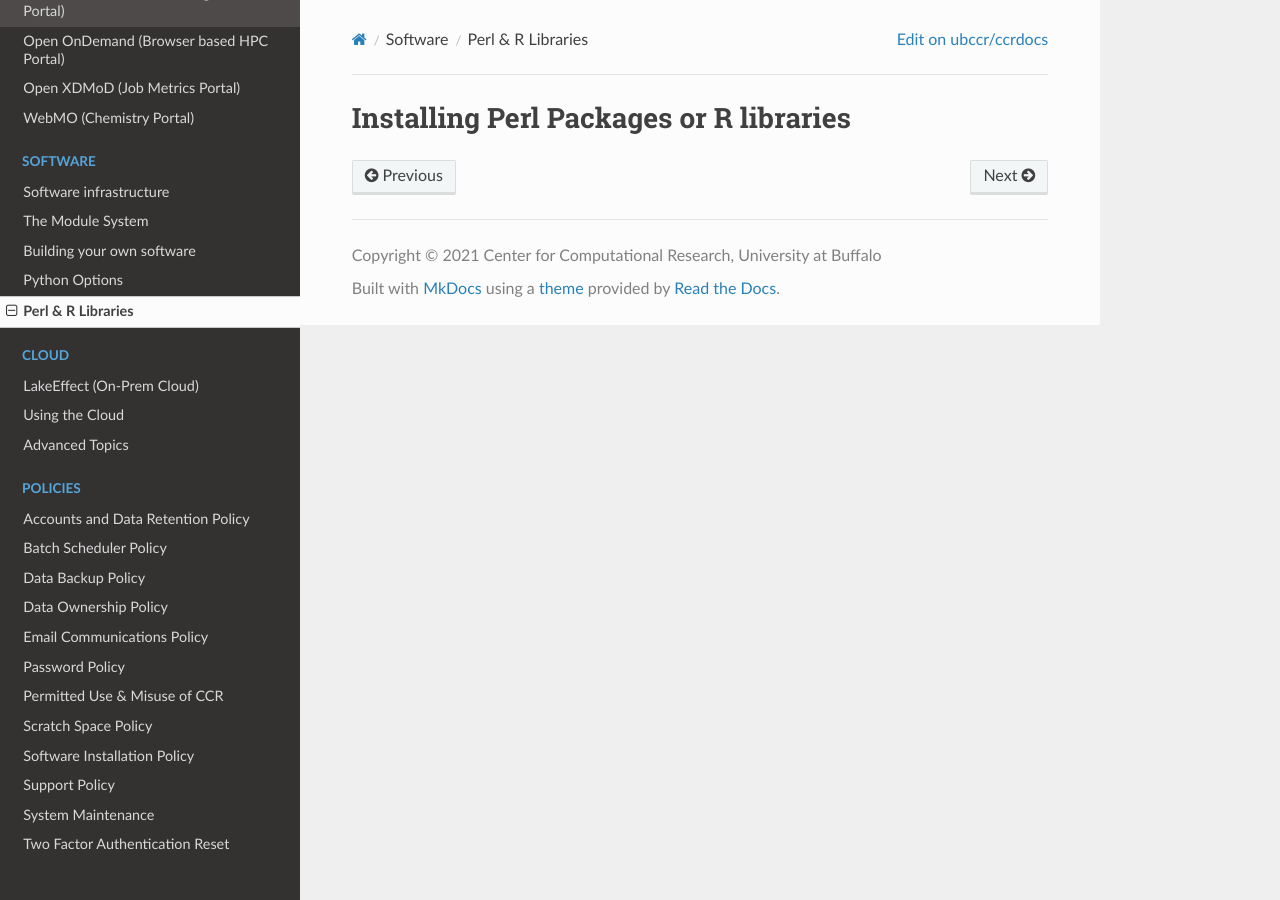
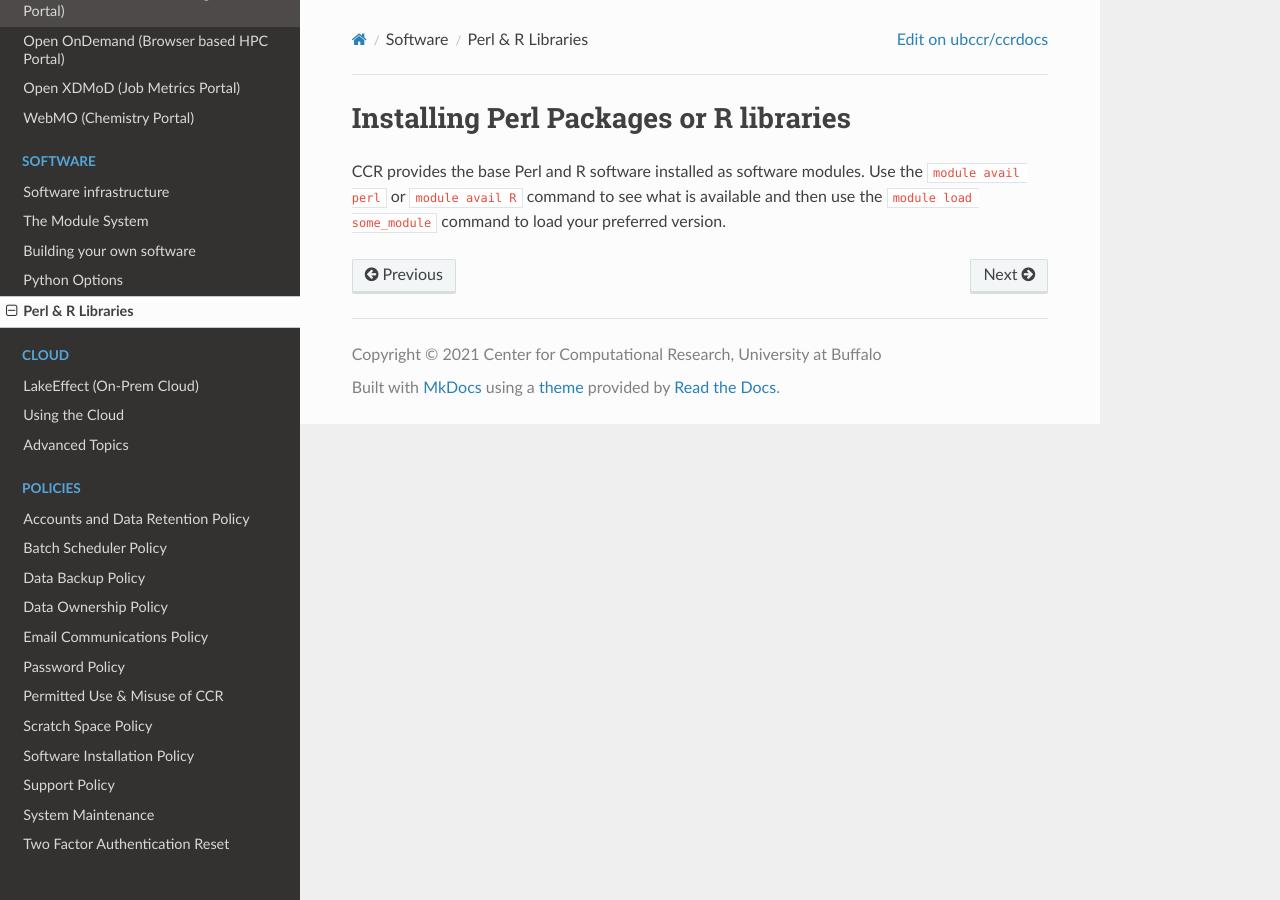
Before and after one commit to ubccr/ccrdocs, an MkDocs documentation site: the page built from pages/software/perl-R-libraries.md, in a window 1280 px wide. Built offline with MkDocs 1.6.1, drawn with Linux system fonts in a browser that asks for light colours; nearby versions of some CDN libraries.

Commit message:
Start of library and package install doc

```diff
--- a/pages/software/perl-R-libraries.md
+++ b/pages/software/perl-R-libraries.md
@@ -1 +1,3 @@
 # Installing Perl Packages or R libraries
+
+CCR provides the base Perl and R software installed as software modules.  Use the `module avail perl` or `module avail R` command to see what is available and then use the `module load some_module` command to load your preferred version.
```
